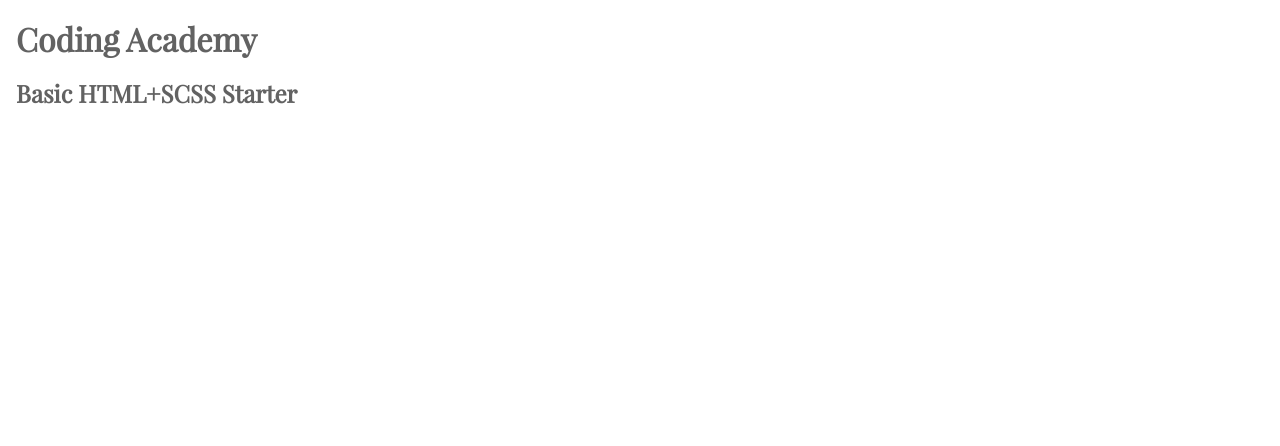
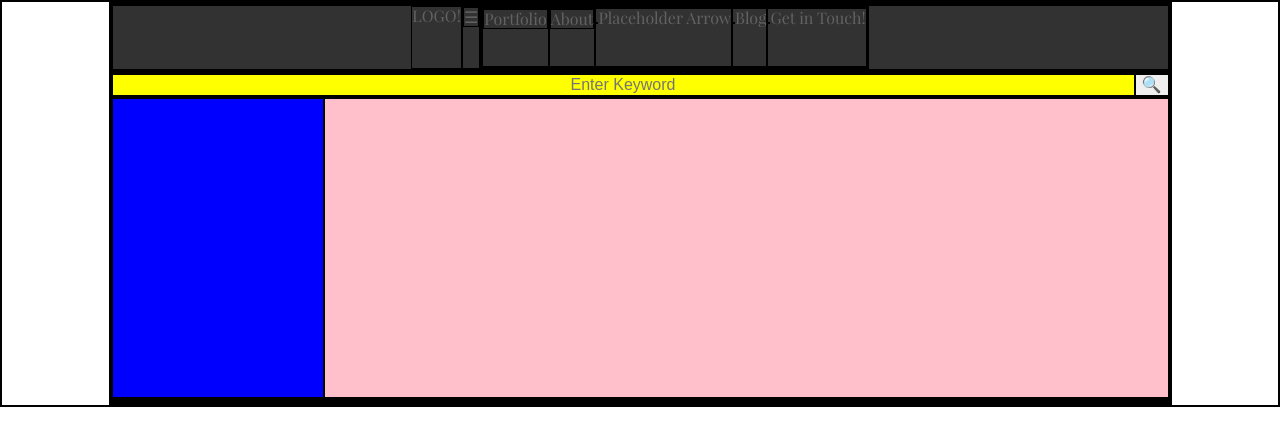
Before and after one commit to erezvish/meme-generator, a website: page index.html in a window 1280 px wide. Drawn offline with nearby package versions, Linux system fonts and the light colour scheme; files that its build step writes are made by us from their sources.

Commit message:
initial page layout

```diff
--- /dev/null
+++ b/_gallery.scss
@@ -0,0 +1,19 @@
+.search-input {
+    background-color: yellow;
+    text-align: center;
+}
+
+.responsive-gallery {
+}
+
+.tags-display {
+    background-color: blue;
+    height: 300px; //TODO: Don't forget to remove!
+    flex-grow: 1;
+}
+
+.img-display {
+    background-color: pink;
+    height: 300px; //TODO: Don't forget to remove!
+    flex-grow: 4;
+}
--- a/index.html
+++ b/index.html
@@ -3,17 +3,51 @@
 
 <head>
   <meta charset="UTF-8">
-  <title>Coding Academy</title>
+  <title>Meme Generator</title>
   <link rel="stylesheet" href="dist/style.css">
 </head>
 
- <body>
-    <div class="container">
-      <h1>Coding Academy</h1>
-      <h2>Basic HTML+SCSS Starter</h2>
+<body>
+  <main class="container">
+    <header>
+      <nav class="navbar">
+        <div class="nav-container flex justify-center">
+          <div class="logo">LOGO!</div>
+          <!--TODO: Fix location of logo-->
+          <ul class="clean-list">
+            <li>&#x2630;</li>
+          </ul>
+          <div class="main-nav-items flex justify-center">
+            <ul class="clean-list flex">
+              <li><a href="#main-display">Portfolio</a></li>
+              <li><a href="#about">About</a></li>
+              <li><a href="#"></a>Placeholder Arrow</li>
+              <li><a href="#"></a>Blog</li>
+              <li><a href="#"></a>Get in Touch!</li>
+            </ul>
+          </div>
+        </div>
+      </nav>
+    </header>
 
-    </div>
-    <script src="js/main.js"></script>
- </body>
+    <section class="gallery">
+      <div class="search-box flex">
+        <input type="text" class="search-input flex-1" name="search-input" placeholder="Enter Keyword">
+        <button class="search-button">&#x1f50d;</button>
+      </div>
+      <div class="responsive-gallery flex">
+        <div class="tags-display"></div>
+        <div class="img-display"></div>
+      </div>
+    </section>
+
+    <section class="about"></section>
+    <section class="contact"></section>
+
+  </main>
+
+  <script src="js/editor.js"></script>
+  <script src="js/main.js"></script>
+</body>
 
 </html>
--- /dev/null
+++ b/js/editor.js
@@ -0,0 +1,8 @@
+'use strict';
+console.log('editor js is up!');
+
+function initEditor(selectedImg) {
+    //init globals
+    renderEditor();
+    renderCanvas();
+}
--- /dev/null
+++ b/js/main.js
@@ -0,0 +1,45 @@
+'use strict';
+console.log('main js is running');
+
+var gImgs = [
+    { id: img1, url: 'img/popo.jpg', keywords: ['happy'] },
+    { id: img2, url: 'img/popo.jpg', keywords: ['happy'] }
+
+];
+var gState = {
+    selectedImgId: null,
+    txts: [
+        {
+            text: 'I never eat Falafel',
+            size: 4,
+            align: 'left',
+            color: 'red'
+        }]
+}
+
+var gElImgs;
+
+function init() {
+    gElImgs = document.querySelectorAll('') //imgs selector
+}
+
+function renderImgs() {
+    //push X pictures + ids to the HTML placeholders
+}
+
+function searchBoxClicked (keyWord) {
+    if (keyword) {
+        //filter db by keyword
+    } else {
+        //get value from user-input and filter db (query selector input)
+    }
+    //return currentImgs - imgs that follow the search criteria
+}
+
+function imgClicked (elImg) {
+    var elImgId = elImg.id;
+    var selectedImg = gImgs.find(function (img) {
+        return img.id === elImg;
+    });
+    initEditor(selectedImg); //draw canvas with selected img and render editor
+}
--- a/scss/_layout.scss
+++ b/scss/_layout.scss
@@ -3,7 +3,7 @@
 .container {
   width: var(--container-width);
   margin: 0 auto;
-  padding: 0 1em;
+  // padding: 0 1em;
 }
 
 .inner-container {
@@ -45,6 +45,18 @@
   height: 100%;
 }
 
+.justify-start {
+  justify-content: flex-start;
+}
+
+.align-self-start {
+  align-self: flex-start;
+}
+
+.flex-1 {
+  flex: 1;
+}
+/* General Helpers*/
 
 /* Breakpoint mixins */
 
--- /dev/null
+++ b/scss/_navbar.scss
@@ -0,0 +1,4 @@
+.nav-container {
+    height: em(65px);
+    background-color: var(--top-nav-bg);
+}
--- a/scss/_vars.scss
+++ b/scss/_vars.scss
@@ -11,4 +11,5 @@ $mobile-breakpoint: 642px;
   /* Colors */
   --main-color: #626262;
   --sections-bg: #f0f0f0;
+  --top-nav-bg: #323232;
 }
--- a/scss/js/main.js
+++ /dev/null
@@ -1,2 +0,0 @@
-'use strict';
-console.log('main js is running');
--- a/scss/style.scss
+++ b/scss/style.scss
@@ -9,3 +9,13 @@
 @import 'forms';
 
 /* Components */
+@import 'about';
+@import 'contact';
+@import 'gallery';
+@import 'navbar';
+@import 'editor';
+
+
+* {
+    border: 1px solid black;
+}
```
Also changed, not shown: assets/imgs/arrow.png (added), dist/style.css (added), scss/_about.scss (added), scss/_contact.scss (added), scss/_editor.scss (added).
